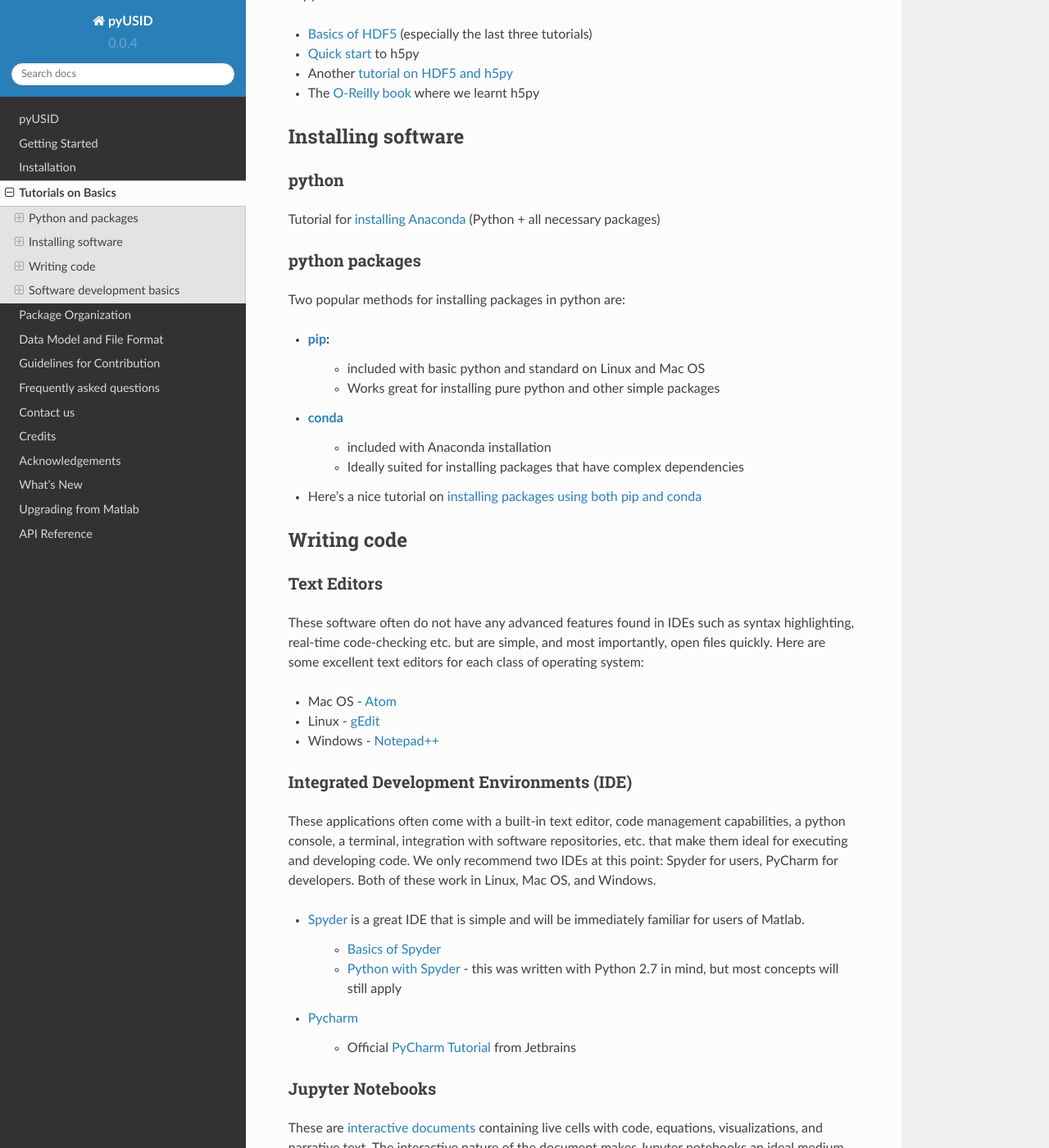
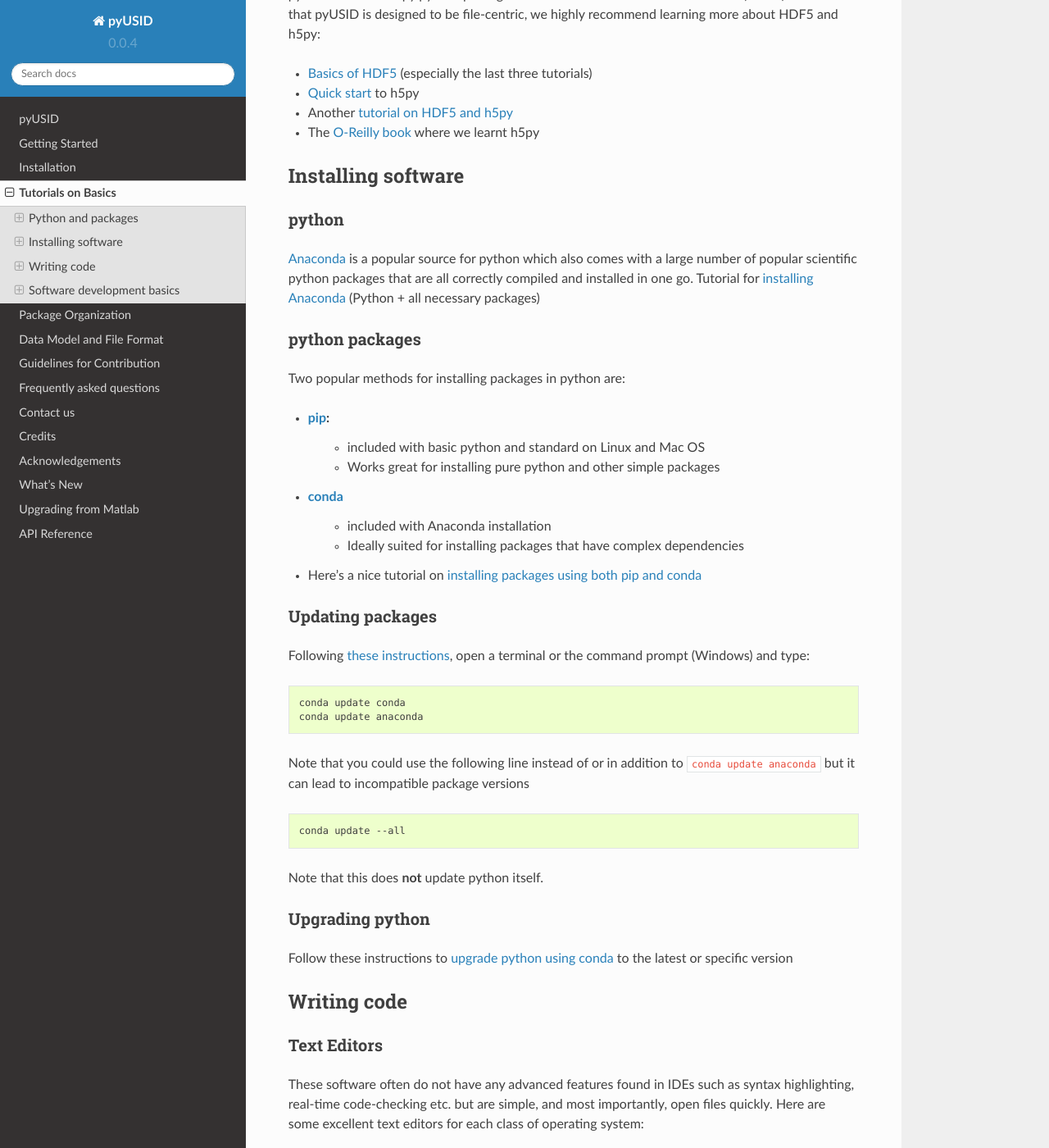
Before and after one commit to pycroscopy/pyUSID, a Sphinx documentation site: the page built from docs/external_guides.rst, in a window 1280 px wide and 1400 px high, scrolled down 1138 px. Shown: the whole window at 82% size. Built offline with Sphinx 7.4.7 and the Read the Docs theme 2.0.0, drawn with Linux system fonts in a browser that asks for light colours; pages that are not in the unit, such as notebooks, are missing from menus; some of the changed text lies outside the part shown.

Commit message:
Added sections on updating python, conda, and anaconda

```diff
--- a/docs/external_guides.rst
+++ b/docs/external_guides.rst
@@ -35,6 +35,7 @@ Installing software
 -------------------
 python
 ~~~~~~~
+`Anaconda <https://www.anaconda.com/download/>`_ is a popular source for python which also comes with a large number of popular scientific python packages that are all correctly compiled and installed in one go.
 Tutorial for `installing Anaconda <https://www.youtube.com/watch?v=YJC6ldI3hWk>`_ (Python + all necessary packages)
 
 python packages
@@ -48,6 +49,27 @@ Two popular methods for installing packages in python are:
     * included with Anaconda installation
     * Ideally suited for installing packages that have complex dependencies
 * Here's a nice tutorial on `installing packages using both pip and conda <https://www.youtube.com/watch?v=Z_Kxg-EYvxM>`_
+
+Updating packages
+~~~~~~~~~~~~~~~~~
+Following `these instructions <https://stackoverflow.com/questions/45197777/how-do-i-update-anaconda>`_, open a terminal or the command prompt (Windows) and type:
+
+.. code:: bash
+
+    conda update conda
+    conda update anaconda
+
+Note that you could use the following line instead of or in addition to ``conda update anaconda`` but it can lead to incompatible package versions
+
+.. code:: bash
+
+    conda update --all
+
+Note that this does **not** update python itself.
+
+Upgrading python
+~~~~~~~~~~~~~~~~
+Follow these instructions to `upgrade python using conda <https://conda.io/docs/user-guide/tasks/manage-python.html#updating-or-upgrading-python>`_ to the latest or specific version
 
 Writing code
 ------------
```
